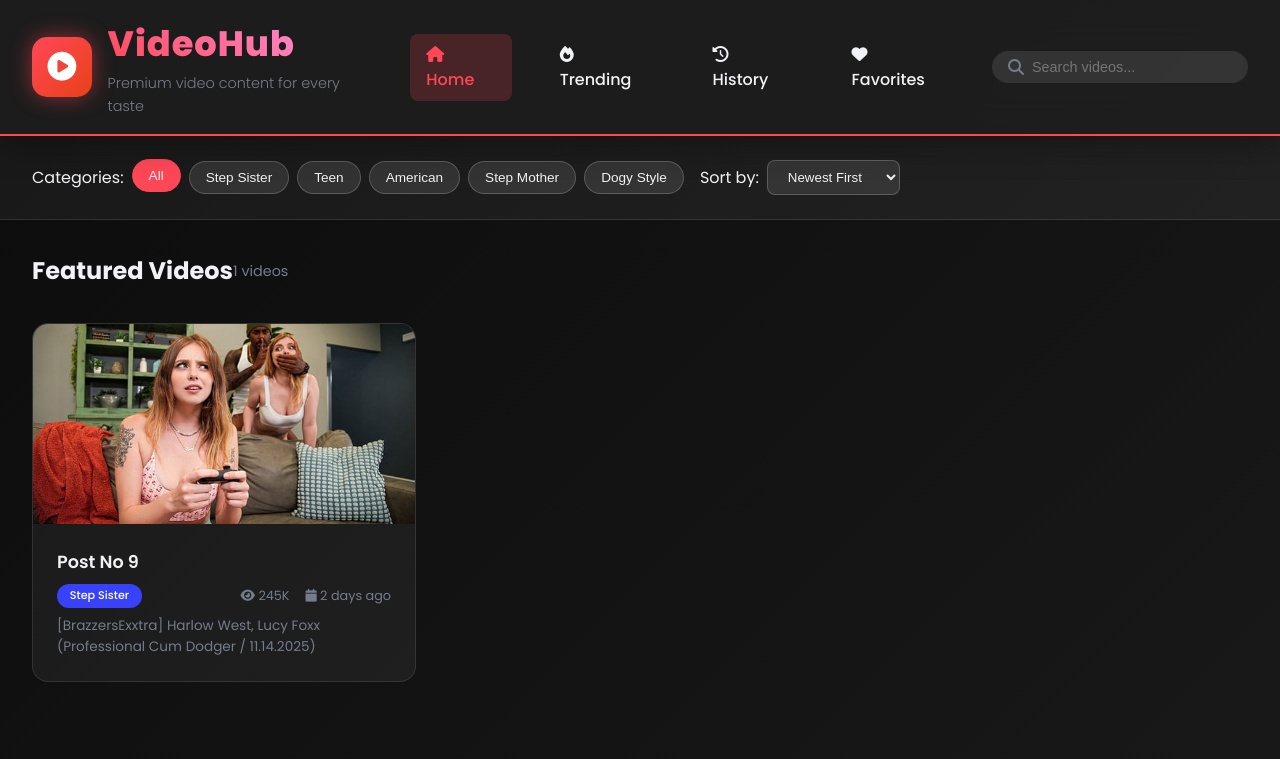
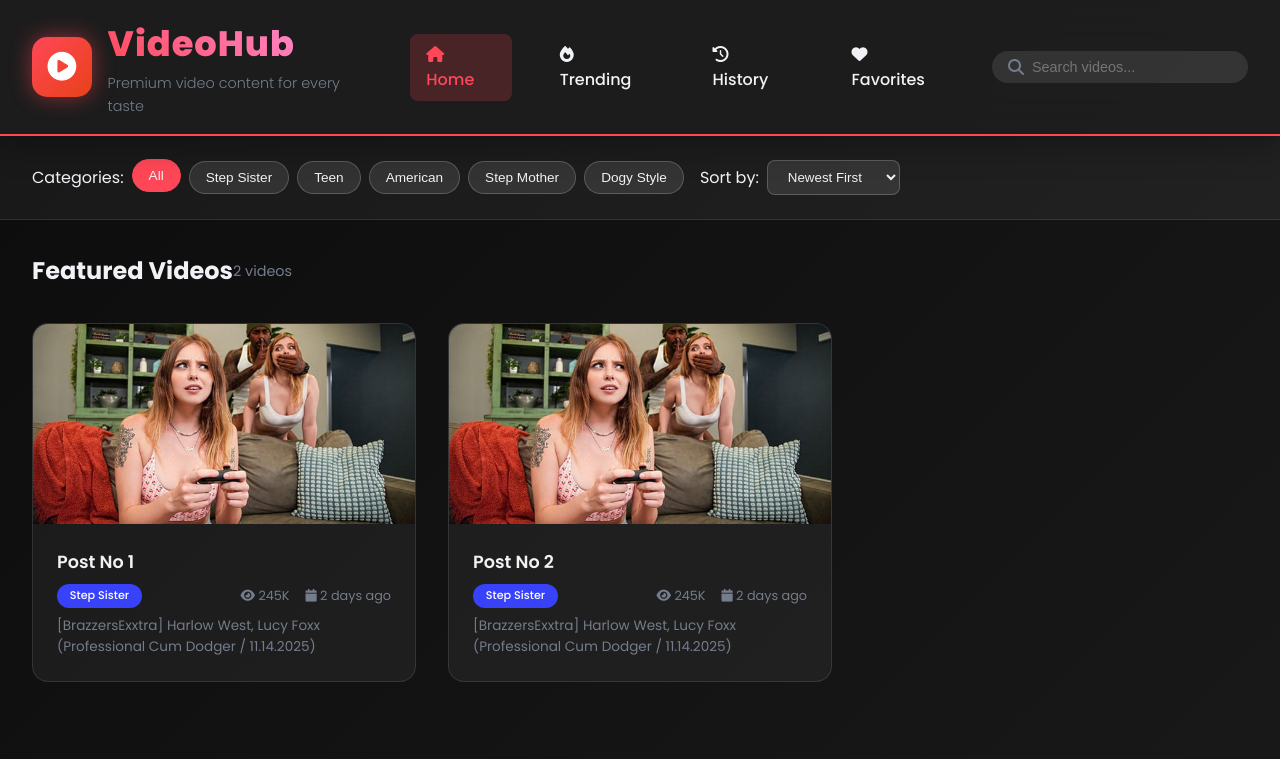
Before and after one commit to fasi7798/Puzzipillzs-video-player, a plain HTML site: page index.html in a window 1280 px wide. Shown: the top 759 px of the page. Drawn offline with Linux system fonts and the light colour scheme.

Commit message:
change index.html

```diff
--- a/index.html
+++ b/index.html
@@ -804,10 +804,21 @@
         const videos = [
             {
                 id: 1,
-                title: "Post No 9",
+                title: "Post No 1",
                 description: "[BrazzersExxtra] Harlow West, Lucy Foxx (Professional Cum Dodger / 11.14.2025)",
                 thumbnail: "images/post no 1.jpg", // Correct path
-                video: "https://mxdrop.to/e/q1dgdmrduo10xl",
+                video: "https://mdy48tn97.com/f/q1dgdmrduo10xl",
+                duration: "30:15",
+                views: "245K",
+                date: "2 days ago",
+                category: "Step Sister"
+            },
+             {
+                id: 1,
+                title: "Post No 2",
+                description: "[BrazzersExxtra] Harlow West, Lucy Foxx (Professional Cum Dodger / 11.14.2025)",
+                thumbnail: "images/post no 1.jpg", // Correct path
+                video: "https://mdy48tn97.com/f/q1dgdmrduo10xl",
                 duration: "30:15",
                 views: "245K",
                 date: "2 days ago",
```
